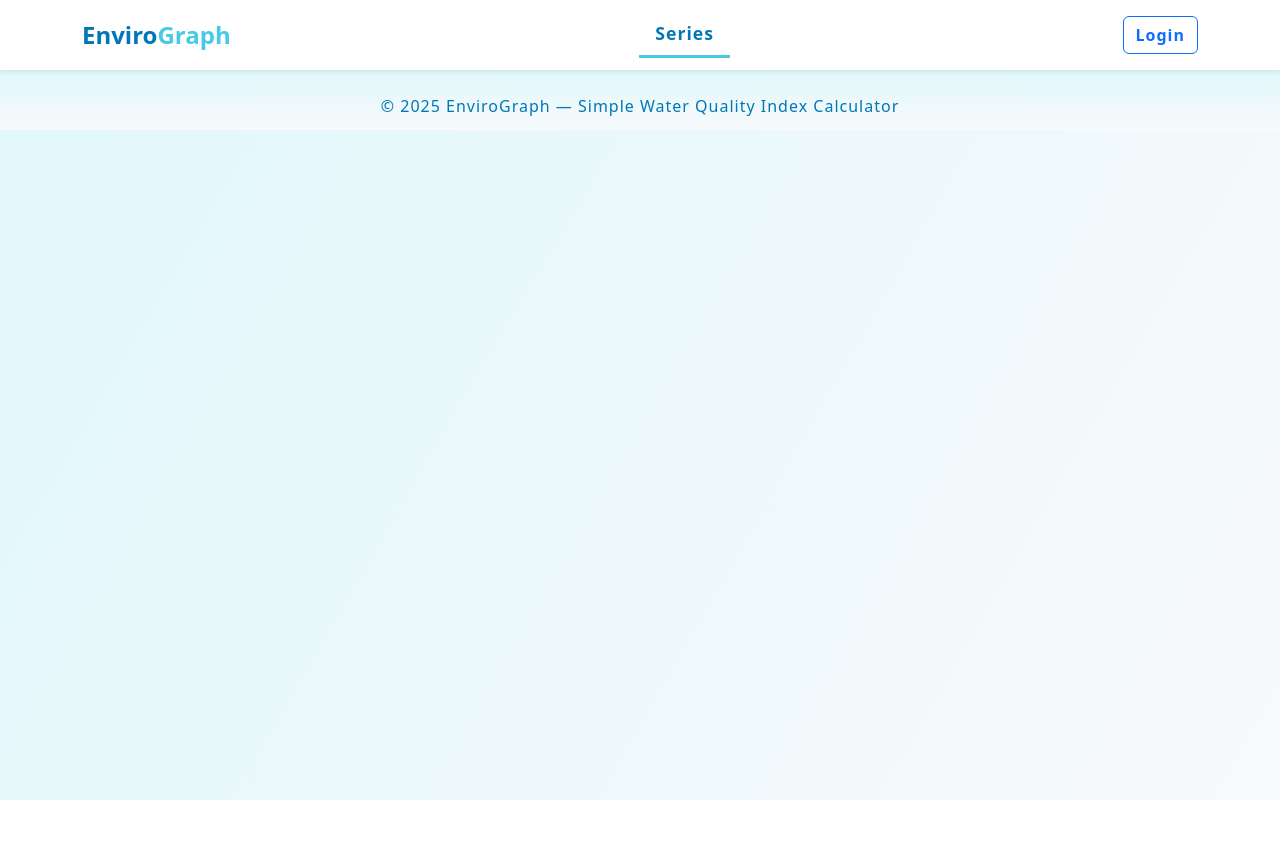
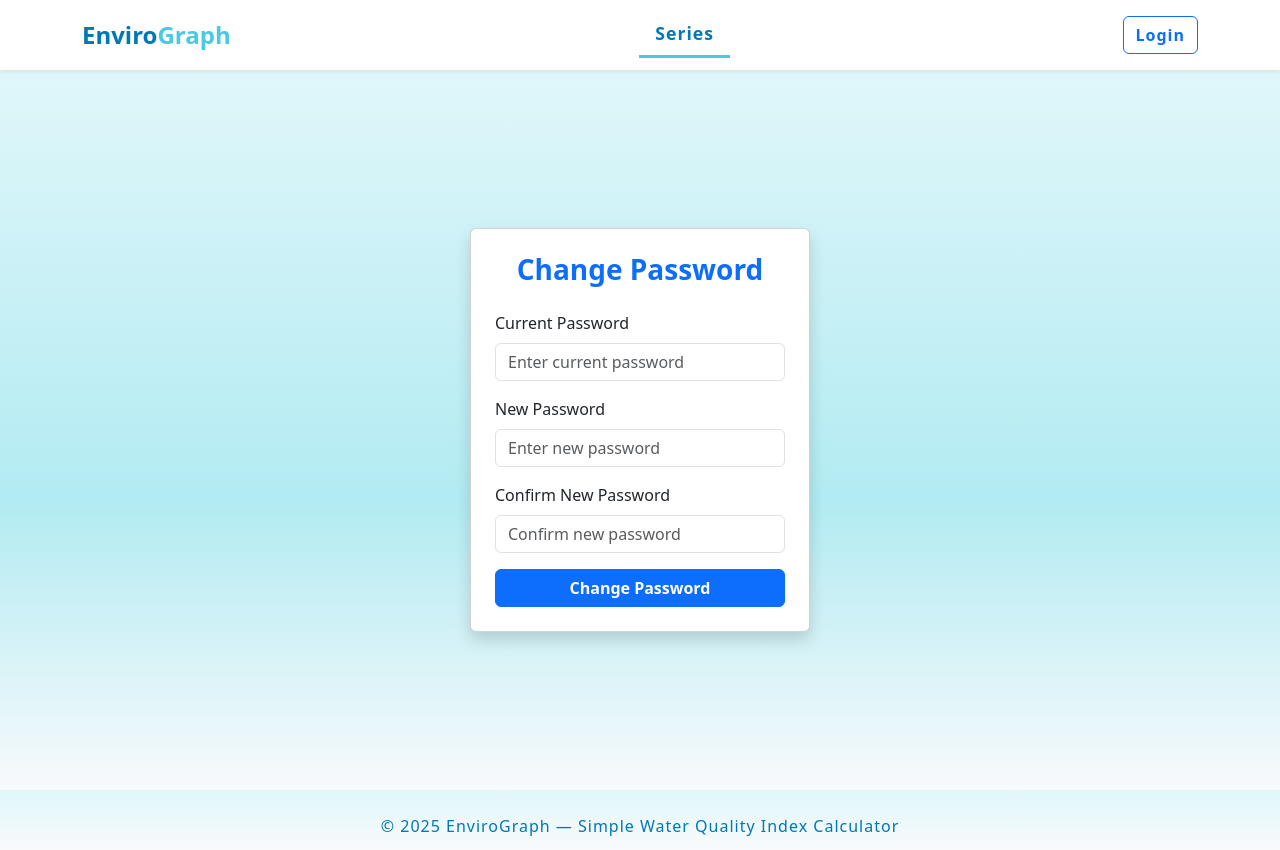
Before and after one commit to JakubMiko/envirograph, a React (Create React App) app in the folder frontend/: page /change-password in a window 1280 px wide. Before the commit the page ends 800 px from the top, so only its background shows below. Built offline with nearby package versions, Linux system fonts and the light colour scheme; no server answers.

Commit message:
Implement password change

```diff
--- a/frontend/src/App.js
+++ b/frontend/src/App.js
@@ -7,6 +7,7 @@ import Layout from "./components/shared/Layout";
 import LoginForm from "./pages/Authentication/LoginForm";
 import SeriesPage from "./pages/SeriesPage";
 import SeriesDetailsPage from "./pages/SeriesPage/SeriesDetailsPage";
+import ChangePasswordForm from "./pages/Authentication/ChangePasswordForm";
 
 function App() {
   return (
@@ -17,6 +18,7 @@ function App() {
           <Route path="/login" element={<LoginForm />} />
           <Route path="/series" element={<SeriesPage />} />
           <Route path="/series/:id" element={<SeriesDetailsPage />} />
+          <Route path="/change-password" element={<ChangePasswordForm />} />
         </Routes>
       </Layout>
     </BrowserRouter>
--- a/frontend/src/components/shared/Navbar.js
+++ b/frontend/src/components/shared/Navbar.js
@@ -49,6 +49,14 @@ function AppNavbar() {
                 Series
               </Nav.Link>
               {user && (
+                <>
+                  <span
+                    className="fw-bold d-block d-md-none mb-2"
+                    style={{ color: "#0077b6", fontWeight: 700, cursor: "pointer", textDecoration: "underline" }}
+                    onClick={() => navigate("/change-password")}
+                  >
+                    Hi, {user.attributes?.first_name || user.first_name}
+                  </span>
                   <Button
                     variant="outline-danger"
                     onClick={handleLogout}
@@ -57,25 +65,27 @@ function AppNavbar() {
                   >
                     Logout
                   </Button>
+                </>
               )}
             </Nav>
             {user && (
-              <div className="ms-md-auto d-none d-md-flex align-items-center gap-3">
               <span
-                  className="fw-bold"
-                  style={{ color: "#0077b6", fontWeight: 700 }}
+                className="fw-bold d-none d-md-inline ms-3"
+                style={{ color: "#0077b6", fontWeight: 700, cursor: "pointer", textDecoration: "underline" }}
+                onClick={() => navigate("/change-password")}
               >
                 Hi, {user.attributes?.first_name || user.first_name}
               </span>
+            )}
+            {user && (
               <Button
                 variant="outline-danger"
                 onClick={handleLogout}
-                  className="fw-bold"
+                className="fw-bold d-none d-md-inline ms-3"
                 style={{ fontWeight: 700, letterSpacing: 1 }}
               >
                 Logout
               </Button>
-              </div>
             )}
             {!user && (
               <div className="ms-md-auto mt-3 mt-md-0">
--- /dev/null
+++ b/frontend/src/pages/Authentication/ChangePasswordForm.js
@@ -0,0 +1,98 @@
+import React, { useState } from "react";
+import { Form, Button, Card, Alert } from "react-bootstrap";
+import { useNavigate } from "react-router-dom";
+import { apiFetch } from "../../utils/api";
+
+function ChangePasswordForm() {
+  const [currentPassword, setCurrentPassword] = useState("");
+  const [password, setPassword] = useState("");
+  const [passwordConfirmation, setPasswordConfirmation] = useState("");
+  const [error, setError] = useState("");
+  const [success, setSuccess] = useState("");
+  const navigate = useNavigate();
+
+  const handleSubmit = async (e) => {
+    e.preventDefault();
+    setError("");
+    setSuccess("");
+    try {
+      const response = await apiFetch("/api/v1/users/change_password", {
+        method: "PUT",
+        headers: {
+          "Content-Type": "application/json",
+          Authorization: `Bearer ${localStorage.getItem("token")}`,
+        },
+        body: JSON.stringify({
+          current_password: currentPassword,
+          password,
+          password_confirmation: passwordConfirmation,
+        }),
+      });
+      const data = await response.json();
+      if (!response.ok) {
+        setError(data.error || data.message || "Password change failed");
+        return;
+      }
+      setSuccess("Password changed successfully!");
+      setCurrentPassword("");
+      setPassword("");
+      setPasswordConfirmation("");
+      setTimeout(() => navigate("/"), 1500);
+    } catch (err) {
+      setError("Network error");
+    }
+  };
+
+  return (
+    <div
+      className="d-flex align-items-center justify-content-center w-100"
+      style={{
+        minHeight: "90vh",
+        background: "linear-gradient(180deg, #e0f7fa 0%, #b2ebf2 60%, #f8fafc 100%)",
+      }}
+    >
+      <Card className="shadow p-4" style={{ minWidth: 340, maxWidth: 400 }}>
+        <h3 className="mb-4 text-primary text-center fw-bold">Change Password</h3>
+        {error && <Alert variant="danger">{error}</Alert>}
+        {success && <Alert variant="success">{success}</Alert>}
+        <Form onSubmit={handleSubmit}>
+          <Form.Group className="mb-3" controlId="currentPassword">
+            <Form.Label>Current Password</Form.Label>
+            <Form.Control
+              type="password"
+              placeholder="Enter current password"
+              value={currentPassword}
+              onChange={e => setCurrentPassword(e.target.value)}
+              required
+            />
+          </Form.Group>
+          <Form.Group className="mb-3" controlId="newPassword">
+            <Form.Label>New Password</Form.Label>
+            <Form.Control
+              type="password"
+              placeholder="Enter new password"
+              value={password}
+              onChange={e => setPassword(e.target.value)}
+              required
+            />
+          </Form.Group>
+          <Form.Group className="mb-3" controlId="confirmPassword">
+            <Form.Label>Confirm New Password</Form.Label>
+            <Form.Control
+              type="password"
+              placeholder="Confirm new password"
+              value={passwordConfirmation}
+              onChange={e => setPasswordConfirmation(e.target.value)}
+              required
+            />
+          </Form.Group>
+          <Button variant="primary" type="submit" className="w-100 fw-bold">
+            Change Password
+          </Button>
+        </Form>
+      </Card>
+    </div>
+  );
+}
+
+export default ChangePasswordForm;
```
Lines whose indentation alone changed are shown as unchanged.
